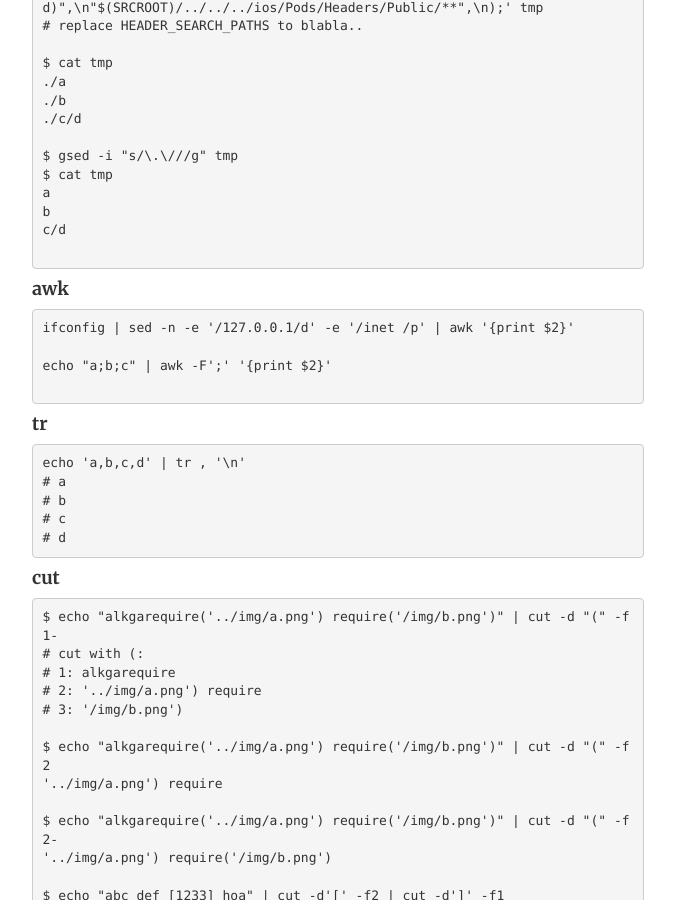
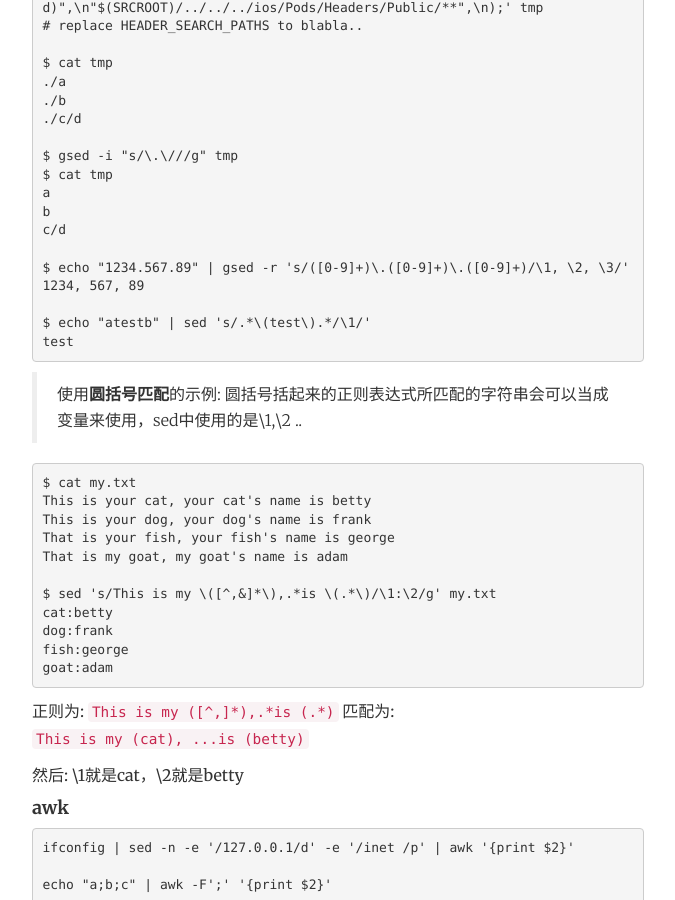
Before and after one commit to FaiChou/faichou.github.io, a Jekyll site: the page built from _posts/2018-06-22-shell.md, in a window 1280 px wide and 900 px high, scrolled down 4830 px. Shown: the whole window, without its empty margins (302-977 px from the left). Built offline with Jekyll 4.4.1, drawn with Linux system fonts in a browser that asks for light colours; comment, search, counter and statistics services are not loaded.

Commit message:
update sed

````diff
--- a/_posts/2018-06-22-shell.md
+++ b/_posts/2018-06-22-shell.md
@@ -230,7 +230,34 @@ a
 b
 c/d
 
+$ echo "1234.567.89" | gsed -r 's/([0-9]+)\.([0-9]+)\.([0-9]+)/\1, \2, \3/'
+1234, 567, 89
+
+$ echo "atestb" | sed 's/.*\(test\).*/\1/'
+test
 ```
+
+> 使用**圆括号匹配**的示例: 圆括号括起来的正则表达式所匹配的字符串会可以当成变量来使用，sed中使用的是\1,\2 ..
+
+```bash
+$ cat my.txt
+This is your cat, your cat's name is betty
+This is your dog, your dog's name is frank
+That is your fish, your fish's name is george
+That is my goat, my goat's name is adam
+
+$ sed 's/This is my \([^,&]*\),.*is \(.*\)/\1:\2/g' my.txt
+cat:betty
+dog:frank
+fish:george
+goat:adam
+```
+
+正则为: `This is my ([^,]*),.*is (.*)`
+匹配为: `This is my (cat), ...is (betty)`
+
+然后: \1就是cat，\2就是betty
+
 
 #### awk
 
````
